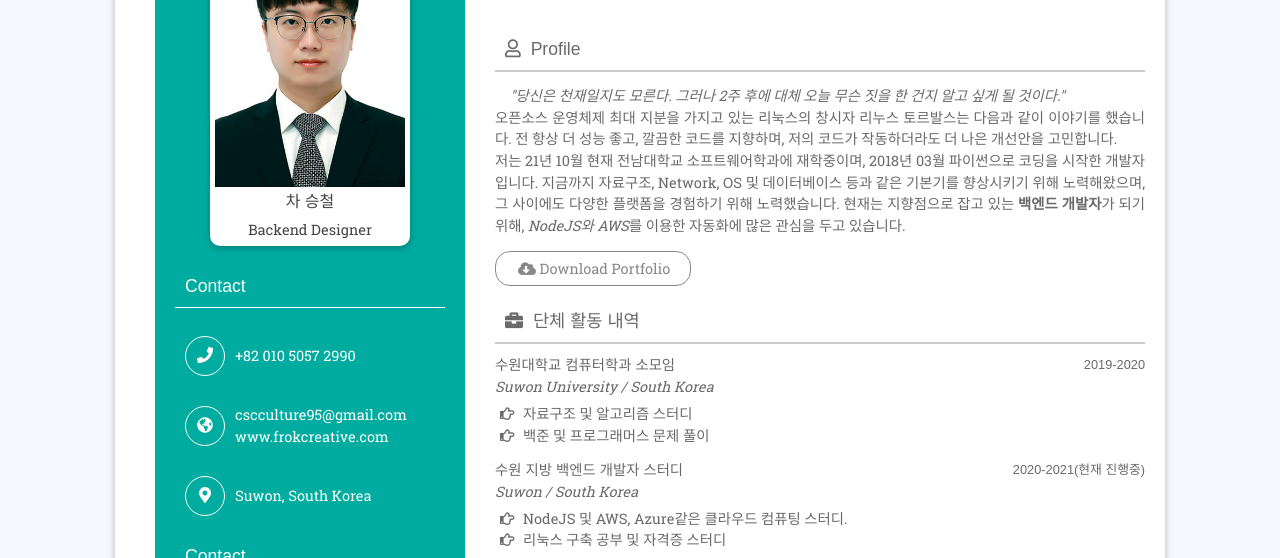
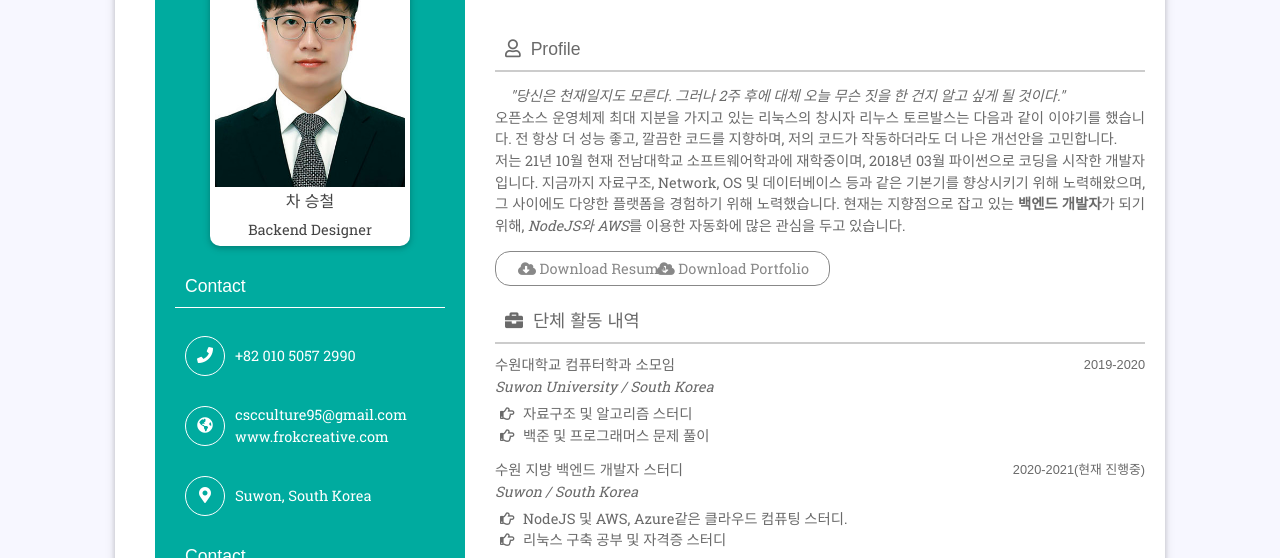
Before and after one commit to FroKCreativeTM/portfolio, a website: page views/main.html in a window 1280 px wide. Shown: the part 141-699 px from the top of the page. Drawn offline with Linux system fonts and the light colour scheme.

Commit message:
이력서 올림

```diff
--- a/views/main.html
+++ b/views/main.html
@@ -86,6 +86,7 @@
                                         <a href=""><i class="fas fa-paper-plane"></i> Hire Me</a>
                                     </li>-->
                                     <li>
+                                        <a href="/file/resume.pdf" download=""><i class="fas fa-cloud-download-alt"></i> Download Resume</a>
                                         <a href="/file/portfolio.pdf" download=""><i class="fas fa-cloud-download-alt"></i> Download Portfolio</a>
                                     </li>
                                 </ul>
```
Also changed, not shown: 1 other file.
